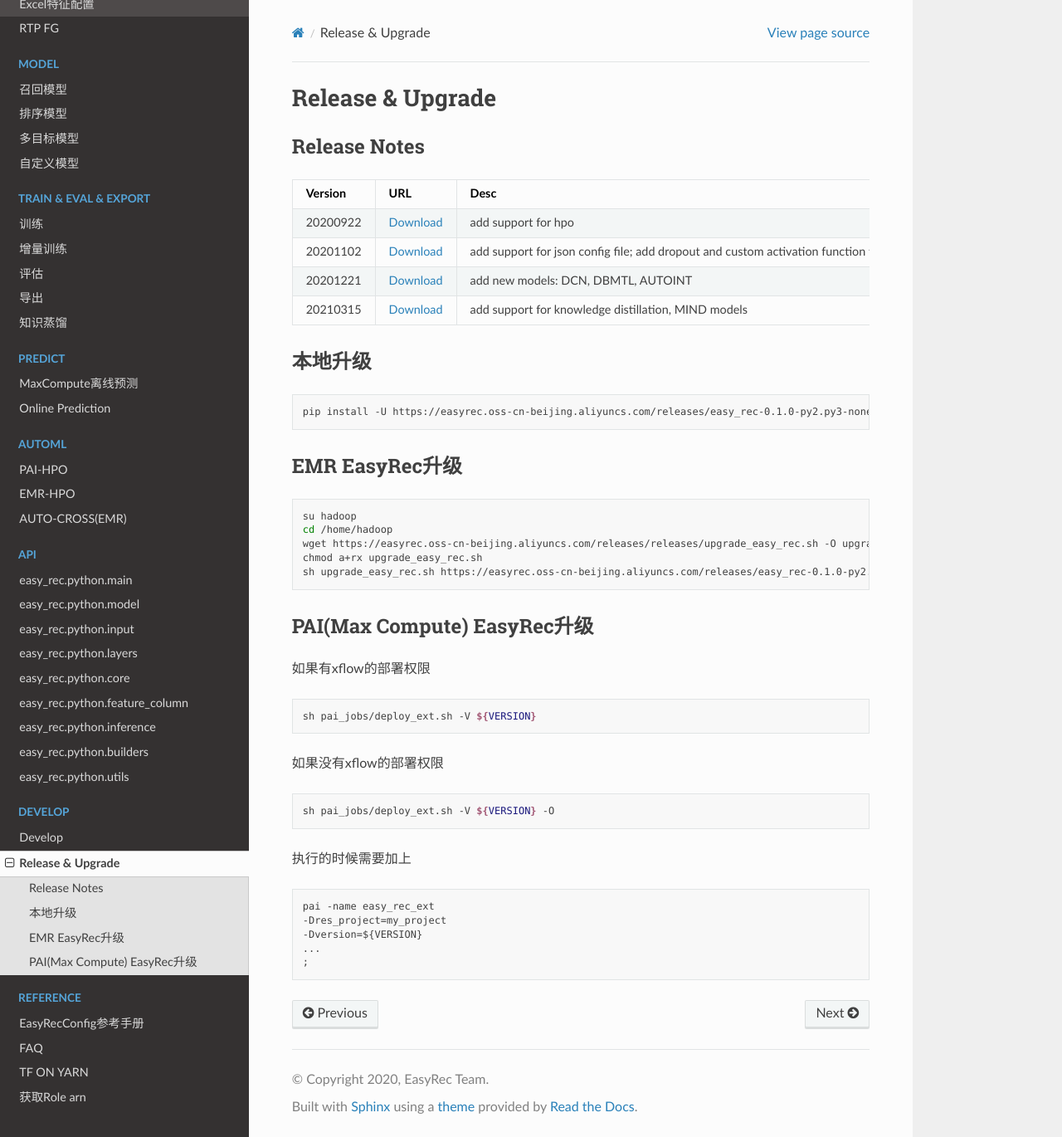
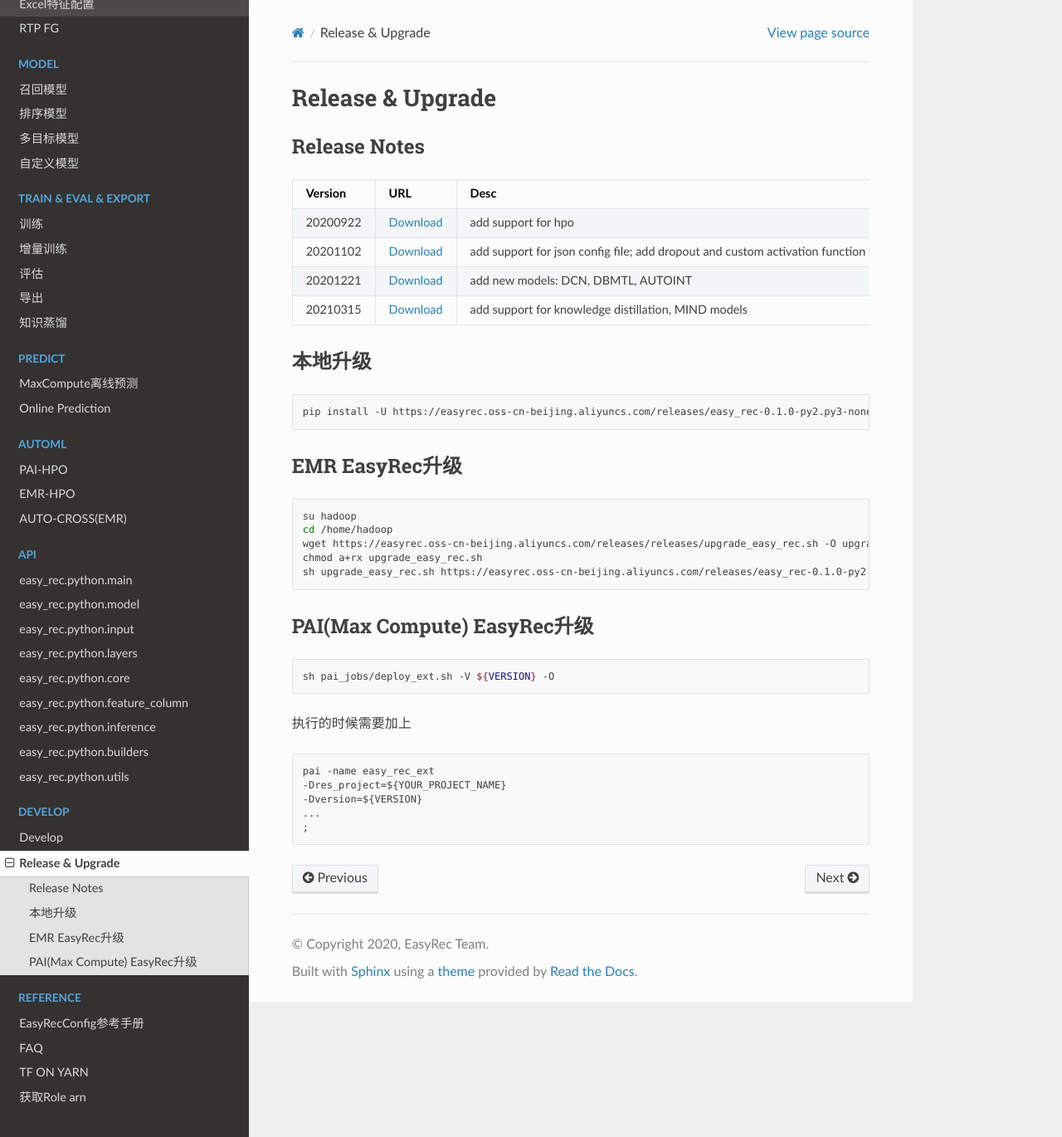
Before and after one commit to alibaba/EasyRec, a Sphinx documentation site: the page built from docs/source/release.md, in a window 1280 px wide and 1370 px high. Shown: the whole window at 83% size. Built offline with Sphinx 7.4.7 and the Read the Docs theme 2.0.0, drawn with Linux system fonts in a browser that asks for light colours; the version number is read from the project's files by our own code.

Commit message:
Update release.md

````diff
--- a/docs/source/release.md
+++ b/docs/source/release.md
@@ -27,14 +27,6 @@
 
 ### PAI(Max Compute) EasyRec升级
 
-如果有xflow的部署权限
-
-```bash
-sh pai_jobs/deploy_ext.sh -V ${VERSION}
-```
-
-如果没有xflow的部署权限
-
 ```bash
 sh pai_jobs/deploy_ext.sh -V ${VERSION} -O
 ```
@@ -43,7 +35,7 @@
 
 ```
 pai -name easy_rec_ext
--Dres_project=my_project
+-Dres_project=${YOUR_PROJECT_NAME}
 -Dversion=${VERSION}
 ...
 ;
````
